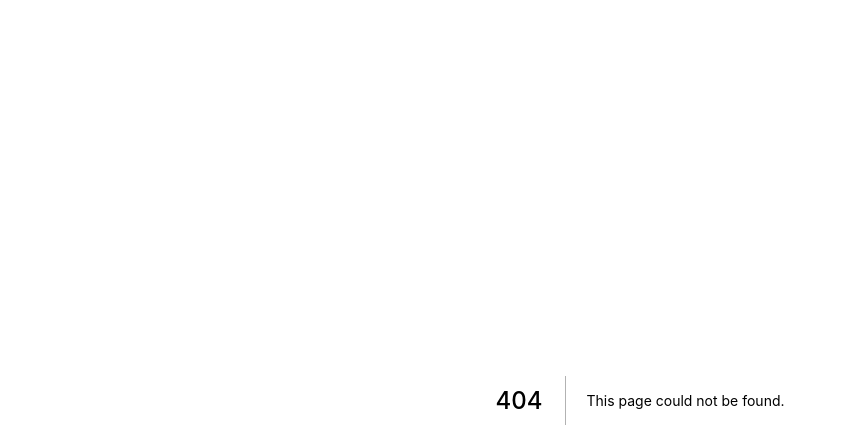
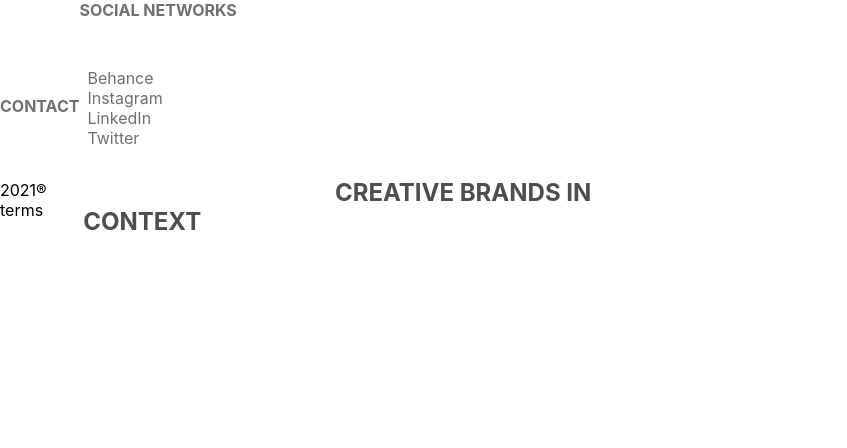
Before and after one commit to supermundano/supermundano-web, a Next.js app: page /components/footer in a window 1280 px wide. Before the commit this address had no page. Shown: the top 448 px of the page, without its empty margins (0-847 px from the left). Built offline with nearby package versions, Linux system fonts and the light colour scheme.

Commit message:
Complete Header & Added Footer Widgets and Structure

```diff
--- a/package.json
+++ b/package.json
@@ -16,6 +16,8 @@
   },
   "devDependencies": {
     "@types/react": "17.0.16",
+    "@types/styled-components": "^5.1.12",
+    "babel-plugin-styled-components": "latest",
     "eslint": "7.32.0",
     "eslint-config-next": "11.0.1",
     "typescript": "4.3.5"
--- /dev/null
+++ b/pages/components/footer.tsx
@@ -0,0 +1,95 @@
+import styled from 'styled-components';
+import MenuLink from '../models/links';
+import Menu from './menu'
+import PageTitle from './pageTitle'
+
+const FooterTag = styled.footer`
+    width: 100%;
+    display: grid;
+    grid-template-columns: 50% 50%;
+`;
+
+const FooterMenuWrap = styled.div`
+    display: flex;
+    justify-content: flex-start;
+    align-content: center;
+    align-items: end;
+`;
+
+const FooterInfoWrap = styled.div`
+    display: flex;
+    justify-content: flex-end;
+    align-content: center;
+    align-items: end;
+`;
+
+const FooterAbsoluteWrap = styled.div`
+    margin-bottom: 5rem;
+`;
+
+const WidgetTitle = styled.h4`
+    margin: 0;
+    margin-bottom: 3rem;
+    color: #707070;
+`;
+
+const WidgetContainer = styled.div`
+    max-width: 25rem;
+
+    p{
+        color: white;
+    }
+`;
+
+const ContactInfo = styled.p`
+    color: white;
+`;
+
+
+export default function Footer() {
+
+    var array:MenuLink[];
+    array = [
+        new MenuLink('Behance','#'),
+        new MenuLink('Instagram','#'),
+        new MenuLink('LinkedIn','#'),
+        new MenuLink('Twitter','#')
+    ];
+
+
+
+    return(
+        <FooterTag>
+            <FooterAbsoluteWrap>
+                <FooterMenuWrap>
+                    <WidgetContainer>
+                        <WidgetTitle>CONTACT</WidgetTitle>
+                        <p></p>
+                    </WidgetContainer>
+                    <WidgetContainer>
+                        <WidgetTitle>SOCIAL NETWORKS</WidgetTitle>
+                        <Menu { ...array } />
+                    </WidgetContainer>
+                </FooterMenuWrap>
+                <FooterInfoWrap>
+                    <p>2021® terms</p>
+                    <PageTitle />
+                </FooterInfoWrap>
+            </FooterAbsoluteWrap>
+        </FooterTag>
+    )
+}
+
+
+
+export async function getStaticProps() {
+    var array:MenuLink[];
+    array = [
+        new MenuLink('Behance','#'),
+        new MenuLink('Instagram','#'),
+        new MenuLink('LinkedIn','#'),
+        new MenuLink('Twitter','#')
+    ];
+
+    return array;
+  }
--- /dev/null
+++ b/pages/components/menu.tsx
@@ -0,0 +1,25 @@
+import styled from 'styled-components'
+import { InferGetStaticPropsType } from 'next'
+import MenuLink from '../models/links'
+import { GetStaticProps, GetStaticPropsContext } from 'next'
+import MenuItem from './menuItem';
+
+const MenuUl = styled.ul`
+  list-style: none;
+  padding-left: 0px;
+`;
+
+
+export default function Menu( menuItems:MenuLink[] ) {
+    console.log(menuItems);
+    return  (
+      <div>
+          <MenuUl>
+          {Object.entries(menuItems).map(function(menuItem){
+
+            return <MenuItem text={menuItem[1].text} url={menuItem[1].url}></MenuItem>
+          })}
+          </MenuUl>
+      </div>
+    )
+}
--- /dev/null
+++ b/pages/components/menuItem.tsx
@@ -0,0 +1,16 @@
+import MenuLink  from '../models/links'
+import styled from 'styled-components'
+import Link from 'next/link'
+
+
+const MenuItemLink = styled.a`
+    color: #707070;
+    cursor: pointer;
+    padding: 0 0.5rem;
+`;
+
+export default function MenuItem(menuLink:MenuLink) {
+
+    return  <li><Link href={menuLink.url}><MenuItemLink>{menuLink.text}</MenuItemLink></Link></li>
+
+}
--- /dev/null
+++ b/pages/components/pageTitle.tsx
@@ -0,0 +1,23 @@
+import styled from "styled-components";
+
+
+const CustomTitle = styled.h4`
+    font-size: 1.5rem;
+    color: white;
+    margin: 0;
+`;
+
+const TitleSpanSecondary = styled.span`
+    color: #4E4E4E;
+    margin-left: 1rem;
+`;
+
+
+export default function PageTitle() {
+
+    return(
+        <div>
+            <CustomTitle>SUPERMUNDANO ® <TitleSpanSecondary>CREATIVE BRANDS IN CONTEXT</TitleSpanSecondary></CustomTitle>
+        </div>
+    )
+}
--- /dev/null
+++ b/pages/models/links.ts
@@ -0,0 +1,11 @@
+class MenuLink {
+  text: string;
+  url: string;
+
+  constructor(text : string, url : string){
+      this.text = text;
+      this.url = url;
+  }
+}
+
+export default MenuLink
--- a/styles/Home.module.css
+++ b/styles/Home.module.css
@@ -1,11 +1,13 @@
 .container {
+  background: black;
   min-height: 100vh;
-  padding: 0 0.5rem;
+  padding: 40px;
   display: flex;
   flex-direction: column;
   justify-content: center;
   align-items: center;
   height: 100vh;
+  color: white;
 }
 
 .main {
```
Also changed, not shown: doc/front.md (+15 -0 lines), pages/components/header.tsx (added, +60 -0 lines), pages/components/pageDescription.tsx (added, +21 -0 lines), pages/index.tsx (+7 -55 lines), 1 other file (tests, documents, lock files or other folders).
